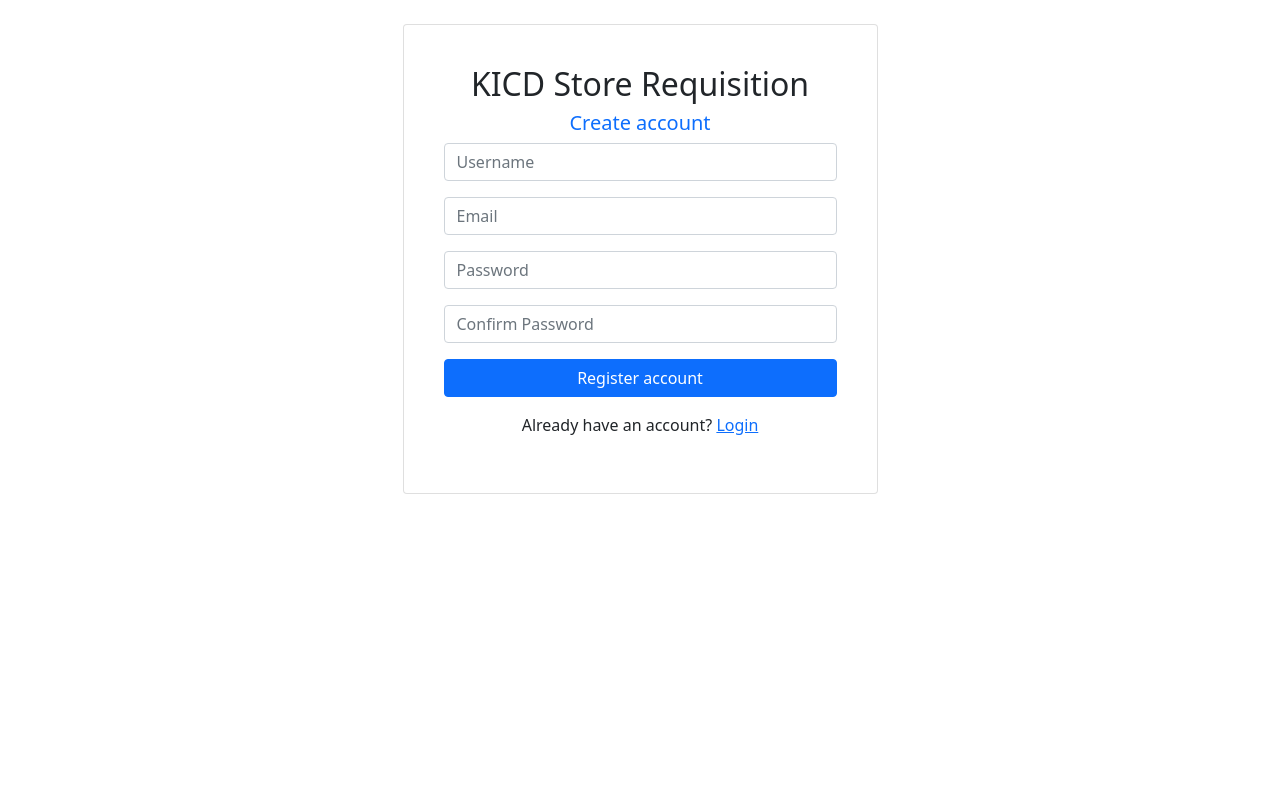
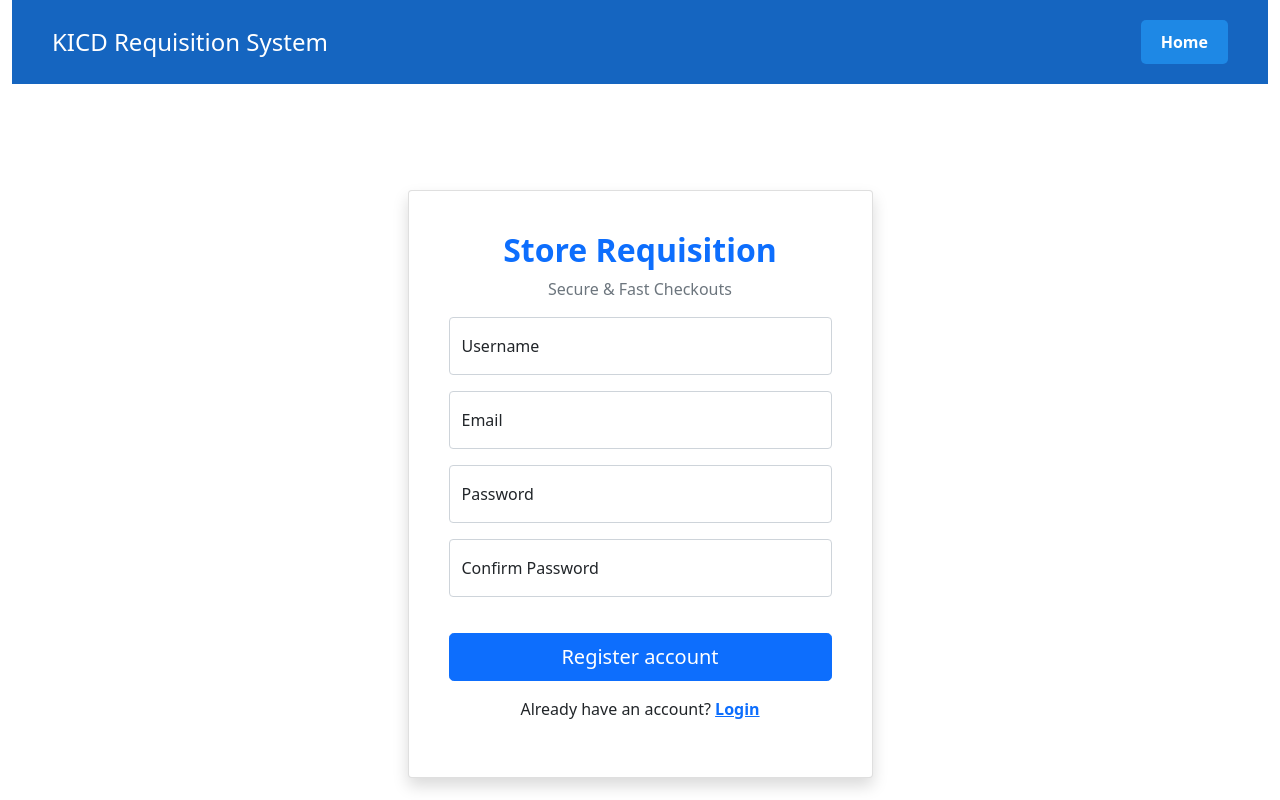
Before and after one commit to ramon0304/KICD-Requisition, a Flask app: page /register/ in a window 1280 px wide. Run offline with Flask 2, Linux system fonts and the light colour scheme; some libraries are stand-ins or nearby versions.

Commit message:
styled the auth forms and landing page

```diff
--- /dev/null
+++ b/static/landingpage.css
@@ -0,0 +1,94 @@
+/* Reset default margins and padding */
+* {
+    margin: 0;
+    padding: 0;
+    box-sizing: border-box;
+}
+
+/* Full-width layout */
+body {
+    font-family: Arial, sans-serif;
+    background-color: #e3f2fd; /* Light blue background */
+    color: #0d47a1; /* Dark blue text */
+    width: 100%;
+    overflow-x: hidden;
+}
+
+/* Header styles */
+header {
+    display: flex;
+    justify-content: space-between;
+    align-items: center;
+    padding: 20px 40px;
+    background-color: #1565c0; /* Blue header */
+    color: white;
+    width: 100%;
+}
+
+header h1 {
+    margin: 0;
+    font-size: 24px;
+}
+
+/* Get Started button */
+.get-started {
+    text-decoration: none;
+    background-color: #1e88e5; /* Lighter blue button */
+    color: white;
+    padding: 10px 20px;
+    border-radius: 5px;
+    font-weight: bold;
+}
+
+/* Hero section without background color */
+.hero {
+    display: flex;
+    justify-content: center;
+    align-items: center;
+    height: 80vh;
+    width: 100%;
+    text-align: center;
+}
+
+.hero .content {
+    max-width: 600px;
+}
+
+/* Text and Buttons */
+.hero h2 {
+    font-size: 36px;
+    margin-bottom: 20px;
+}
+
+.hero p {
+    font-size: 18px;
+}
+
+.btn {
+    text-decoration: none;
+    background-color: #42a5f5; /* Sky blue button */
+    color: white;
+    padding: 12px 24px;
+    border-radius: 5px;
+    font-size: 18px;
+    display: inline-block;
+    margin-top: 20px;
+}
+
+.logout-btn {
+    text-decoration: none;
+    background-color: #d32f2f; /* Red logout button */
+    color: white;
+    padding: 10px 20px;
+    border-radius: 5px;
+    margin-top: 15px;
+    display: inline-block;
+}
+
+/* Make the page unscrollable */
+html, body {
+    height: 100vh; /* Full viewport height */
+    overflow: hidden; /* Disable scrolling */
+    margin: 0; /* Remove default margins */
+    padding: 0; /* Remove default padding */
+}
--- a/templates/auth.html
+++ b/templates/auth.html
@@ -1,115 +1,73 @@
-{% extends "base.html" %} {% block title%} {{ title }} {% endblock %} {% block
-content%}
-<div class="container">
-  <div class="row mt-4">
-    <div class="col-lg-5 col-md-6 m-auto card p-4">
+{% extends "base.html" %}
+{% block title %} {{ title }} {% endblock %}
+
+{% block content %}
+<!-- Navigation Bar -->
+ <header class="d-flex justify-content-between align-items-center">
+        <h1>KICD Requisition System</h1>
+        <a href="/" class="get-started">Home</a>
+    </header>
+
+<!-- Centered Form -->
+<div class="container d-flex justify-content-center align-items-center vh-100">
+  <div class="row w-100">
+    <div class="col-lg-5 col-md-2 m-auto card p-4 shadow rounded">
       <form action="{{ request.path }}" method="POST" class="card-body">
-        {{ form.csrf_token }} {% with messages =
-        get_flashed_messages(with_categories=true) %}
-        <!-- Categories: success (green), info (blue), warning (yellow), danger (red) -->
-        {% if messages %} {% for category, message in messages %}
-        <div
-          class="alert alert-{{category}} alert-dismissible fade show"
-          role="alert"
-        >
+        {{ form.csrf_token }}
+
+        <!-- Flash Messages -->
+        {% with messages = get_flashed_messages(with_categories=true) %}
+        {% if messages %}
+        {% for category, message in messages %}
+        <div class="alert alert-{{category}} alert-dismissible fade show" role="alert">
           {{ message }}
-          <button
-            type="button"
-            class="btn-close"
-            data-bs-dismiss="alert"
-            aria-label="Close"
-          ></button>
+          <button type="button" class="btn-close" data-bs-dismiss="alert"></button>
         </div>
-        {% endfor %} {% endif %} {% endwith %}
+        {% endfor %}
+        {% endif %}
+        {% endwith %}
 
+        <!-- Form Header -->
         <div class="text-center">
-          <h2>KICD Store Requisition</h2>
-          <h5 class="text-primary">{{ text }}</h5>
+          <h2 class="fw-bold text-primary">Store Requisition</h2>
+          <p class="text-muted">Secure & Fast Checkouts</p>
+        </div>
+
+        <!-- Floating Labels -->
+        {% if request.path == '/register/' %}
+        <div class="form-floating mb-3">
+          {{ form.username(class_="form-control", id="username", placeholder="Username") }}
+          <label for="username">Username</label>
+        </div>
+        {% endif %}
+
+        <div class="form-floating mb-3">
+          {{ form.email(class_="form-control", id="email", placeholder="Email") }}
+          <label for="email">Email</label>
+        </div>
+
+        <div class="form-floating mb-3">
+          {{ form.pwd(class_="form-control", id="password", placeholder="Password") }}
+          <label for="password">Password</label>
         </div>
 
         {% if request.path == '/register/' %}
-        <div class="form-group mb-3">
-          {{ form.username(class_="form-control",placeholder="Username")}}
+        <div class="form-floating mb-3">
+          {{ form.cpwd(class_="form-control", id="confirm_password", placeholder="Confirm Password") }}
+          <label for="confirm_password">Confirm Password</label>
         </div>
-        {% for error in form.username.errors %}
-        <div
-          class="alert alert-warning alert-dismissible fade show"
-          role="alert"
-        >
-          {{ error }}
-          <button
-            type="button"
-            class="btn-close"
-            data-bs-dismiss="alert"
-            aria-label="Close"
-          ></button>
-        </div>
-        {% endfor%} {% endif%}
-        <div class="form-group mb-3">
-          {{ form.email(class_="form-control",placeholder="Email")}}
-        </div>
-        {% for error in form.email.errors %} {{
-        form.email(class_="form-control",placeholder="Email")}}
-        <div
-          class="alert alert-warning alert-dismissible fade show"
-          role="alert"
-        >
-          {{ error }}
-          <button
-            type="button"
-            class="btn-close"
-            data-bs-dismiss="alert"
-            aria-label="Close"
-          ></button>
-        </div>
-        {% endfor%}
-        <div class="form-group mb-3">
-          {{ form.pwd(class_="form-control",placeholder="Password")}}
-        </div>
-        {% for error in form.pwd.errors %}
-        <div
-          class="alert alert-warning alert-dismissible fade show"
-          role="alert"
-        >
-          {{ error }}
-          <button
-            type="button"
-            class="btn-close"Step 2: Complete the entrepreneurial intentions assessment within 7 days. This will be sent to you within 7 days of submitting your application form.
+        {% endif %}
 
-            data-bs-dismiss="alert"
-            aria-label="Close"
-          ></button>
-        </div>
-        {% endfor%} {% if request.path == '/register/' %}
-        <div class="form-group mb-3">
-          {{ form.cpwd(class_="form-control",placeholder="Confirm Password")}}
-        </div>
-        {% for error in form.cpwd.errors %}
-        <div
-          class="alert alert-warning alert-dismissible fade show"
-          role="alert"
-        >
-          {{ error }}
-          <button
-            type="button"
-            class="btn-close"
-            data-bs-dismiss="alert"
-            aria-label="Close"
-          ></button>
-        </div>
-        {% endfor%} {% endif %}
+        <!-- Submit Button -->
         <div class="text-center">
-          <div class="d-grid gap-2">
-            <button type="submit" class="btn btn-block btn-primary mb-3">
-              {{ btn_action }}
-            </button>
-          </div>
-
-          <p>
-            {% if request.path != '/register/' %} New here?
-            <a href="{{url_for('register')}}">Create account</a>
-            {% else %} Already have an account?
-            <a href="{{url_for('login')}}">Login</a>
+          <button type="submit" class="btn btn-lg btn-primary w-100">
+            {{ btn_action }}
+          </button>
+          <p class="mt-3">
+            {% if request.path != '/register/' %}
+            New here? <a href="{{ url_for('register') }}" class="text-primary fw-bold">Create account</a>
+            {% else %}
+            Already have an account? <a href="{{ url_for('login') }}" class="text-primary fw-bold">Login</a>
             {% endif %}
           </p>
         </div>
--- a/templates/base.html
+++ b/templates/base.html
@@ -5,6 +5,7 @@
     <!-- Required meta tags -->
     <meta charset="utf-8">
     <meta name="viewport" content="width=device-width, initial-scale=1">
+    <link rel="stylesheet" href="../static/landingpage.css">
     <!-- Bootstrap CSS -->
     <link href="https://cdn.jsdelivr.net/npm/bootstrap@5.0.2/dist/css/bootstrap.min.css" rel="stylesheet" integrity="sha384-EVSTQN3/azprG1Anm3QDgpJLIm9Nao0Yz1ztcQTwFspd3yD65VohhpuuCOmLASjC" crossorigin="anonymous">
     <!-- Sweet alert Js -->
```
Also changed, not shown: templates/index.html (+22 -14 lines), 1 other file.
